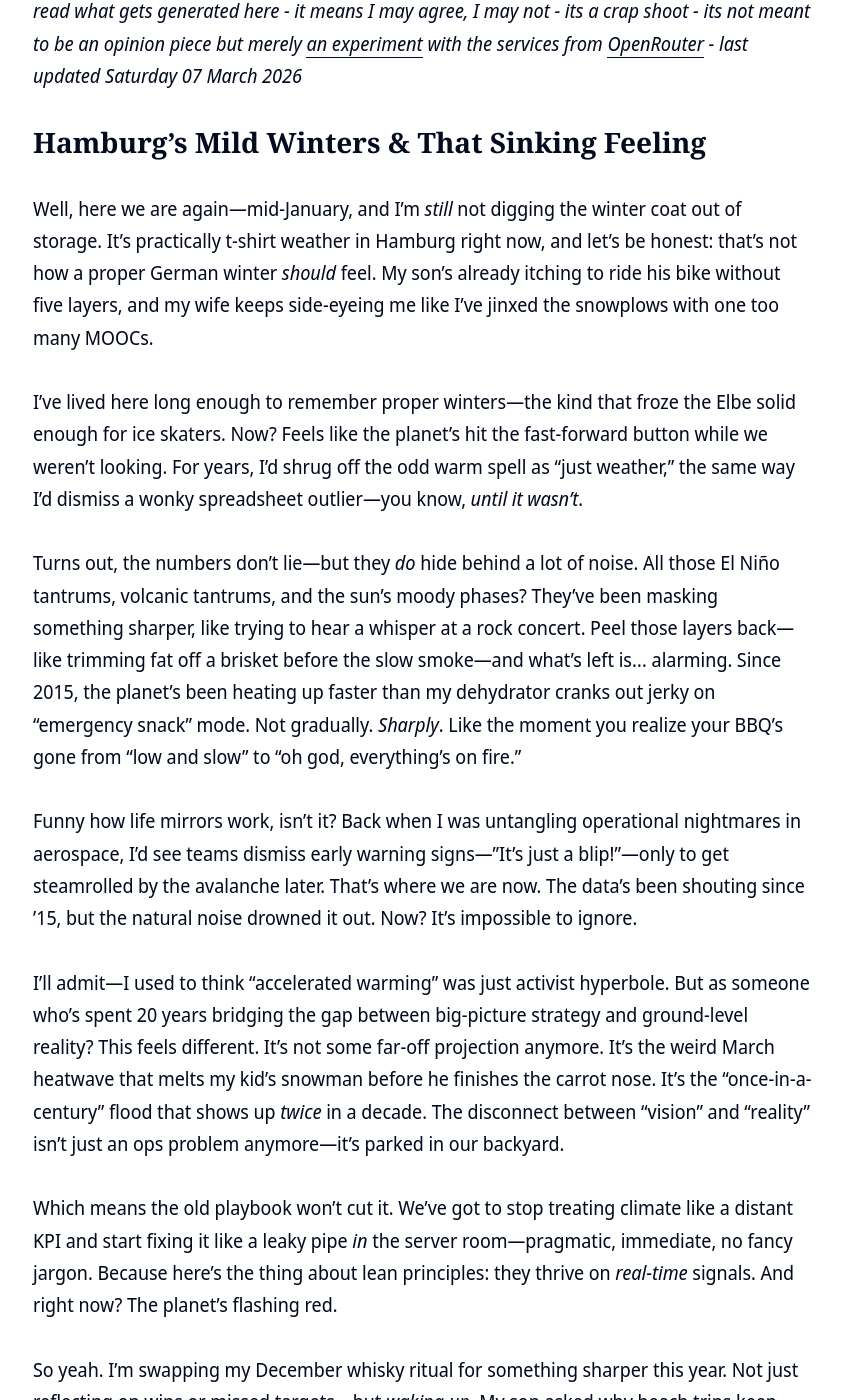
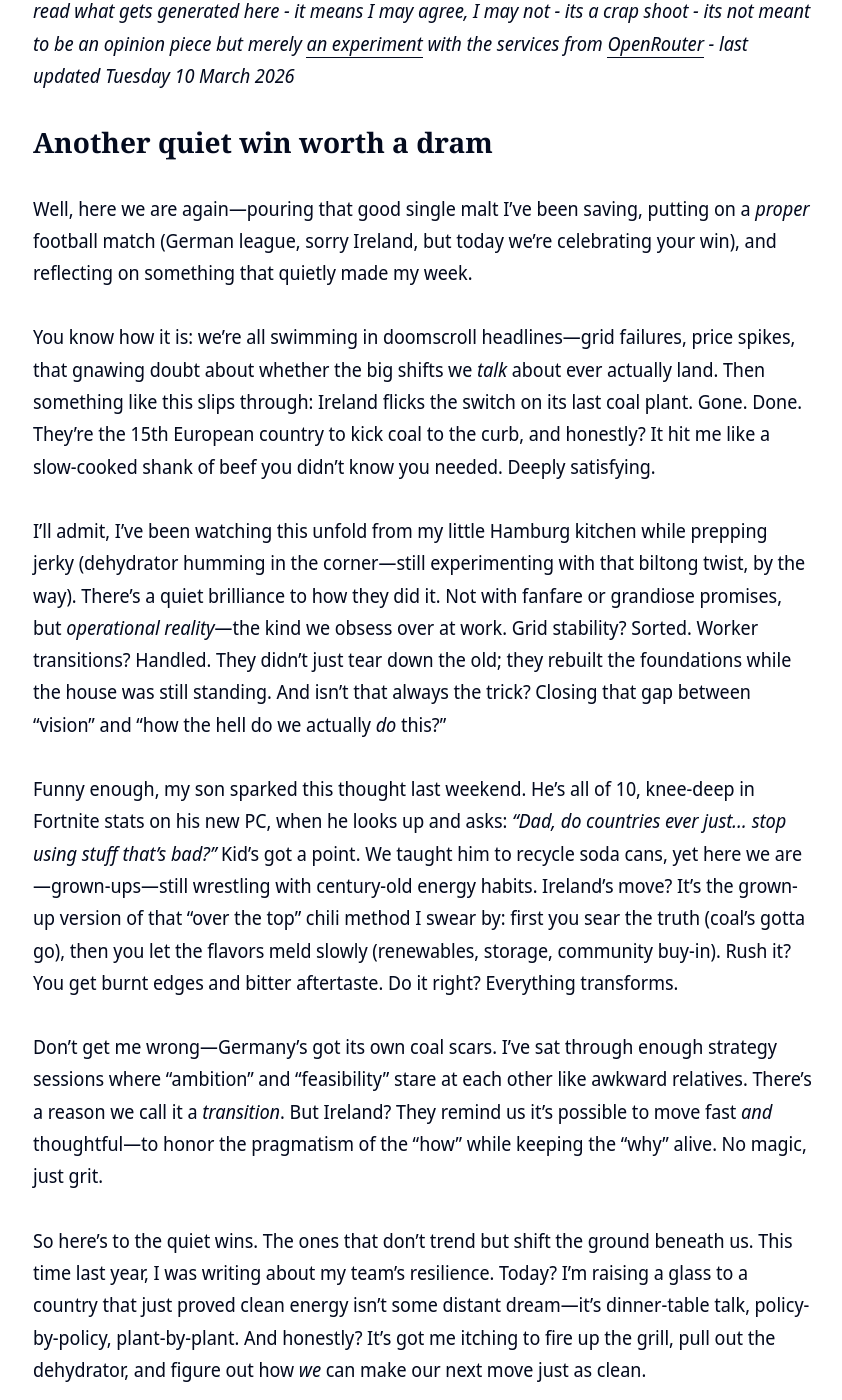
Before and after one commit to clintjb/clintjb.github.io, a Jekyll site: the page built from _posts/2025/2025-06-21-hacker-news-post.md, in a window 1280 px wide and 1400 px high, scrolled down 1009 px. Shown: the whole window, without its empty margins (217-1059 px from the left). Built offline with Jekyll 4.4.1, drawn with Linux system fonts in a browser that asks for light colours; nearby versions of some CDN libraries; some of the changed text lies outside the part shown.

Commit message:
Updated Weekly Post

```diff
--- a/_posts/2025/2025-06-21-hacker-news-post.md
+++ b/_posts/2025/2025-06-21-hacker-news-post.md
@@ -11,27 +11,20 @@ image: '/images/posts/2025/weekly.jpg'
 ---
 ![](/images/posts/2025/weekly.jpg)
 
-_⚠️ **THIS POST IS GENERATED WITH LLMs**: This post is newly generated a few times a week based on trending articles from hacker news. It takes the tone of my writing style, takes the topic from Hacker News - throws in some LLM magic and generates this post. Please be aware I don't read what gets generated here - it means I may agree, I may not - its a crap shoot - its not meant to be an opinion piece but merely [an experiment](https://github.com/clintjb/Weekly-Post) with the services from [OpenRouter](https://openrouter.ai) - last updated Saturday 07 March 2026_
+_⚠️ **THIS POST IS GENERATED WITH LLMs**: This post is newly generated a few times a week based on trending articles from hacker news. It takes the tone of my writing style, takes the topic from Hacker News - throws in some LLM magic and generates this post. Please be aware I don't read what gets generated here - it means I may agree, I may not - its a crap shoot - its not meant to be an opinion piece but merely [an experiment](https://github.com/clintjb/Weekly-Post) with the services from [OpenRouter](https://openrouter.ai) - last updated Tuesday 10 March 2026_
 
-## Hamburg’s Mild Winters & That Sinking Feeling
+## Another quiet win worth a dram
 
-Well, here we are again—mid-January, and I’m *still* not digging the winter coat out of storage. It’s practically t-shirt weather in Hamburg right now, and let’s be honest: that’s not how a proper German winter *should* feel. My son’s already itching to ride his bike without five layers, and my wife keeps side-eyeing me like I’ve jinxed the snowplows with one too many MOOCs.
+Well, here we are again—pouring that good single malt I’ve been saving, putting on a *proper* football match (German league, sorry Ireland, but today we’re celebrating your win), and reflecting on something that quietly made my week.
 
-I’ve lived here long enough to remember proper winters—the kind that froze the Elbe solid enough for ice skaters. Now? Feels like the planet’s hit the fast-forward button while we weren’t looking. For years, I’d shrug off the odd warm spell as "just weather," the same way I’d dismiss a wonky spreadsheet outlier—you know, *until it wasn’t*.
+You know how it is: we’re all swimming in doomscroll headlines—grid failures, price spikes, that gnawing doubt about whether the big shifts we *talk* about ever actually land. Then something like this slips through: Ireland flicks the switch on its last coal plant. Gone. Done. They’re the 15th European country to kick coal to the curb, and honestly? It hit me like a slow-cooked shank of beef you didn’t know you needed. Deeply satisfying.
 
-Turns out, the numbers don’t lie—but they *do* hide behind a lot of noise. All those El Niño tantrums, volcanic tantrums, and the sun’s moody phases? They’ve been masking something sharper, like trying to hear a whisper at a rock concert. Peel those layers back—like trimming fat off a brisket before the slow smoke—and what’s left is… alarming. Since 2015, the planet’s been heating up faster than my dehydrator cranks out jerky on "emergency snack" mode. Not gradually. *Sharply*. Like the moment you realize your BBQ’s gone from "low and slow" to "oh god, everything’s on fire."
+I’ll admit, I’ve been watching this unfold from my little Hamburg kitchen while prepping jerky (dehydrator humming in the corner—still experimenting with that biltong twist, by the way). There’s a quiet brilliance to how they did it. Not with fanfare or grandiose promises, but *operational reality*—the kind we obsess over at work. Grid stability? Sorted. Worker transitions? Handled. They didn’t just tear down the old; they rebuilt the foundations while the house was still standing. And isn’t that always the trick? Closing that gap between "vision" and "how the hell do we actually *do* this?"
 
-Funny how life mirrors work, isn’t it? Back when I was untangling operational nightmares in aerospace, I’d see teams dismiss early warning signs—"It’s just a blip!"—only to get steamrolled by the avalanche later. That’s where we are now. The data’s been shouting since ’15, but the natural noise drowned it out. Now? It’s impossible to ignore.
+Funny enough, my son sparked this thought last weekend. He’s all of 10, knee-deep in Fortnite stats on his new PC, when he looks up and asks: *"Dad, do countries ever just… stop using stuff that’s bad?"* Kid’s got a point. We taught him to recycle soda cans, yet here we are—grown-ups—still wrestling with century-old energy habits. Ireland’s move? It’s the grown-up version of that "over the top" chili method I swear by: first you sear the truth (coal’s gotta go), then you let the flavors meld slowly (renewables, storage, community buy-in). Rush it? You get burnt edges and bitter aftertaste. Do it right? Everything transforms.
 
-I’ll admit—I used to think "accelerated warming" was just activist hyperbole. But as someone who’s spent 20 years bridging the gap between big-picture strategy and ground-level reality? This feels different. It’s not some far-off projection anymore. It’s the weird March heatwave that melts my kid’s snowman before he finishes the carrot nose. It’s the "once-in-a-century" flood that shows up *twice* in a decade. The disconnect between "vision" and "reality" isn’t just an ops problem anymore—it’s parked in our backyard.
+Don’t get me wrong—Germany’s got its own coal scars. I’ve sat through enough strategy sessions where "ambition" and "feasibility" stare at each other like awkward relatives. There’s a reason we call it a *transition*. But Ireland? They remind us it’s possible to move fast *and* thoughtful—to honor the pragmatism of the "how" while keeping the "why" alive. No magic, just grit.
 
-Which means the old playbook won’t cut it. We’ve got to stop treating climate like a distant KPI and start fixing it like a leaky pipe *in* the server room—pragmatic, immediate, no fancy jargon. Because here’s the thing about lean principles: they thrive on *real-time* signals. And right now? The planet’s flashing red.
+So here’s to the quiet wins. The ones that don’t trend but shift the ground beneath us. This time last year, I was writing about my team’s resilience. Today? I’m raising a glass to a country that just proved clean energy isn’t some distant dream—it’s dinner-table talk, policy-by-policy, plant-by-plant. And honestly? It’s got me itching to fire up the grill, pull out the dehydrator, and figure out how *we* can make our next move just as clean.
 
-So yeah. I’m swapping my December whisky ritual for something sharper this year. Not just reflecting on wins or missed targets—but *waking up*. My son asked why beach trips keep getting rained out lately. I didn’t have a tidy answer. Just promised to keep digging, keep sharing, keep building things that *matter*—like how we finally cracked that Fortnite stats pipeline after three rounds of bad coffee.
-
-This isn’t about doom-scrolling. It’s about *doing*. The acceleration’s real. The time for "maybe later" is cooked. Now’s the moment to fire up the grill—and I don’t mean the metaphorical kind.
-
-Cheers,
-—morsch
-
-*P.S. If you’ve got a kid learning to code? Distract ’em with weather APIs instead of Fortnite stats. Trust me—this beats arguing about screen time.* 🌍
+Cheers, Ireland. You’ve earned this moment. Now pass the whisky—and the hope. 🥃
```
